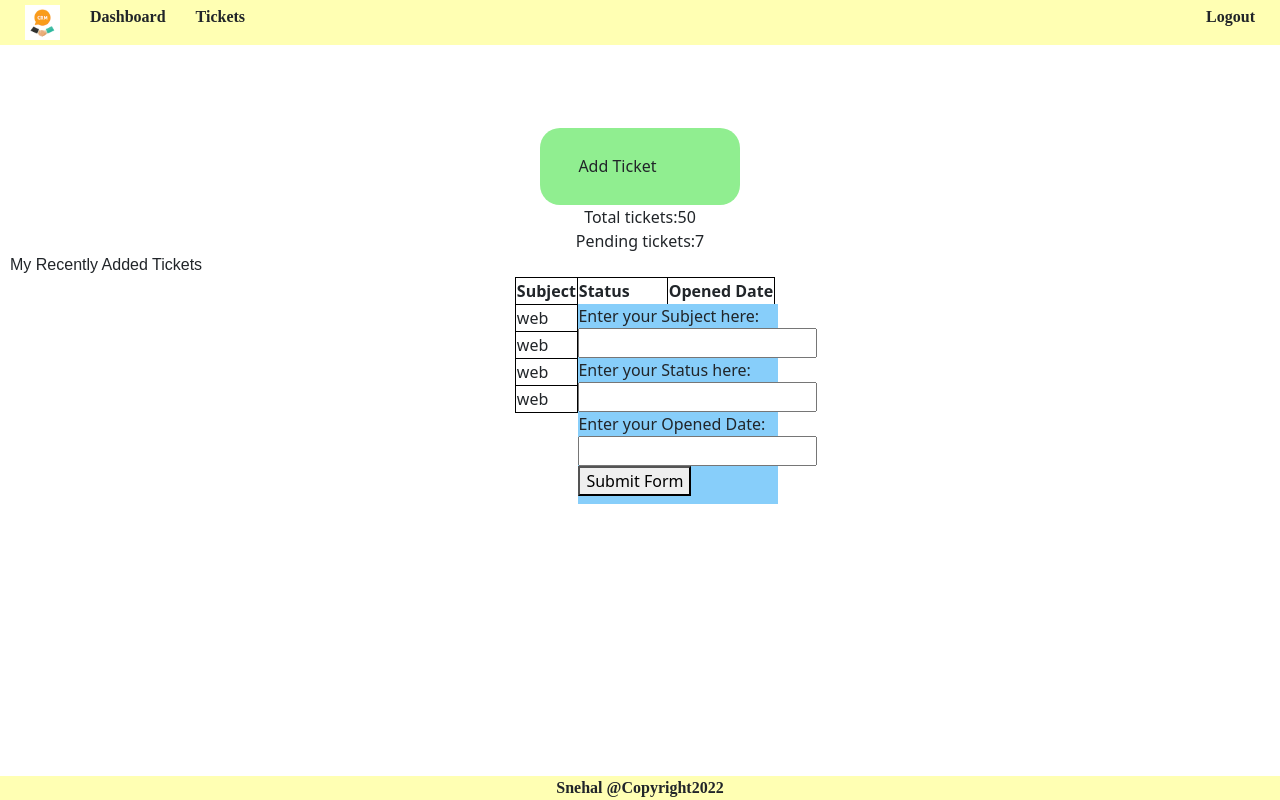
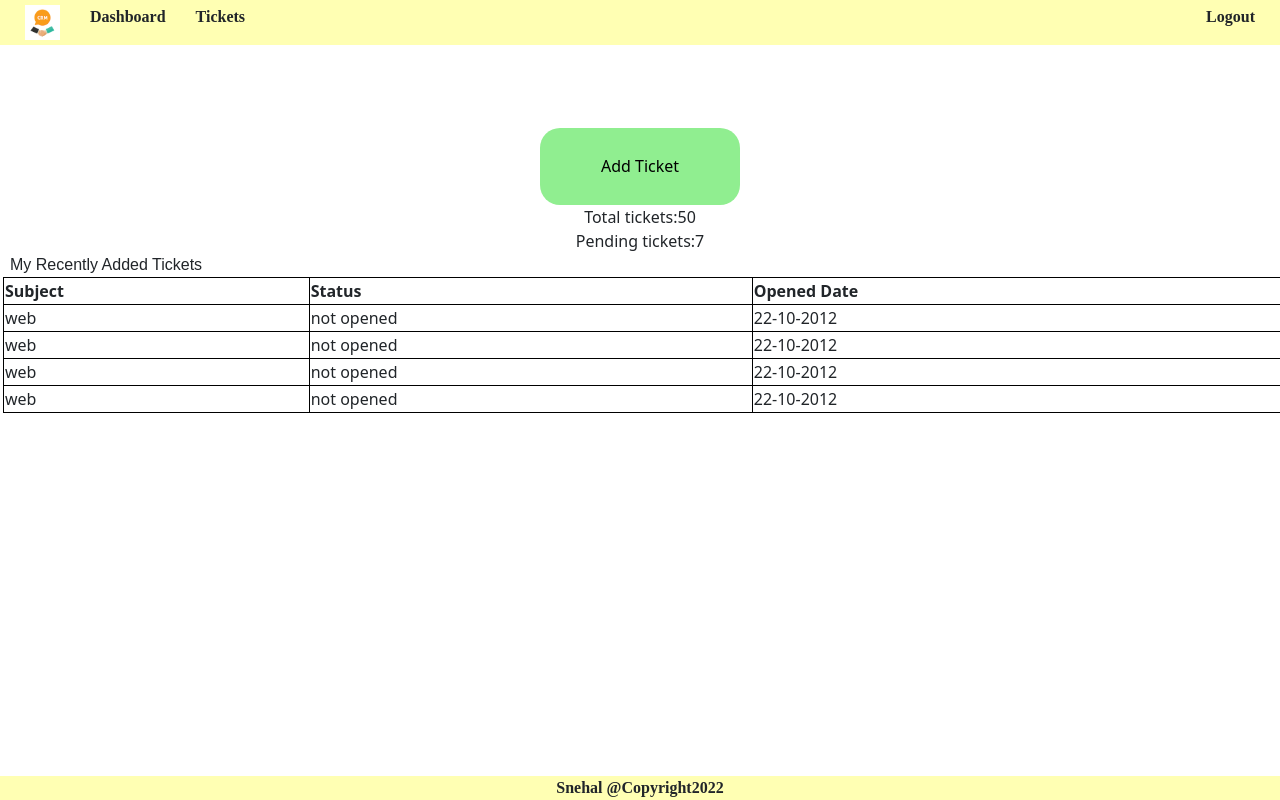
Before and after one commit to akkonrad/CRM-mernstack, a React (Create React App) app in the folder crm_frontend/: page /dashboard in a window 1280 px wide. Built offline with nearby package versions, Linux system fonts and the light colour scheme.

Commit message:
styling correction

```diff
--- a/crm_frontend/package.json
+++ b/crm_frontend/package.json
@@ -10,6 +10,7 @@
     "react": "^17.0.2",
     "react-bootstrap": "^2.1.0",
     "react-dom": "^17.0.2",
+    "react-router-dom": "^6.2.1",
     "react-scripts": "5.0.0",
     "web-vitals": "^2.1.3"
   },
--- a/crm_frontend/src/App.js
+++ b/crm_frontend/src/App.js
@@ -1,20 +1,26 @@
 
 import './App.css';
-import {Button} from 'react-bootstrap'
+import { Button } from 'react-bootstrap'
 import LoginAuth from './Authcomponents/LoginAuth';
 import Header from './DefaultLayout/Header';
 import Footer from './DefaultLayout/Footer';
 import Dashboard from './DefaultLayout/Dashboard';
+import { BrowserRouter, Routes, Route } from 'react-router-dom'
 
 
 function App() {
   return (
-    <div className="App">
-      <Header />
-      <Dashboard/>
-      {/* <LoginAuth /> */}
-      <Footer/>
-    </div>
+    <BrowserRouter>
+      <div className="App">
+          <Header />
+        <Routes>
+          <Route path='/' element={<LoginAuth/>}/>
+          <Route path='/dashboard' element={<Dashboard />}/>
+          {/* <LoginAuth /> */}
+        </Routes>
+          <Footer />
+      </div>
+    </BrowserRouter>
   );
 }
 
--- a/crm_frontend/src/DefaultLayout/Dashboard.css
+++ b/crm_frontend/src/DefaultLayout/Dashboard.css
@@ -32,16 +32,13 @@ html,body,#root,.App{
     font-family: sans-serif;
     margin-left: 10px;
 }
-.table-container{
+
+.table{
+    margin-left: 3px;
     display: flex;
-    justify-content: center;
-    align-items: center;
-}
-.table{
-    margin-left: 10px;
-    display: flex;
-    justify-content: center;
-    align-items: center;
+    flex-direction: column;
+    justify-content: flex-start;
+
 }
 .table table tr{
     margin: 10px;
--- a/crm_frontend/src/Form_addTicket/AddTicket.js
+++ b/crm_frontend/src/Form_addTicket/AddTicket.js
@@ -2,7 +2,7 @@ import React, { useState } from 'react'
 import Form from './Form';
 
 function AddTicket() {
-    const [showTicket, setshowTicket] = useState(true);
+    const [showTicket, setshowTicket] = useState(false);
     //jab true ho to ticket show hojaye mtlb form;
     function handleForm() {
         // setshowTicket(Form)
@@ -13,7 +13,7 @@ function AddTicket() {
 
     return (
         <div className='ticket-show'>
-            <div onClick={handleForm}>Add Ticket</div>
+            <button onClick={handleForm}>Add Ticket</button>
             <div className='form-show'>
                 {showTicket ? <Form /> : ''}
             </div>
--- a/crm_frontend/src/Form_addTicket/Form.css
+++ b/crm_frontend/src/Form_addTicket/Form.css
@@ -1,16 +1,60 @@
 .ticket-show{
     position: relative;
     width: 100%;
+
+}
+.ticket-show button{
+    width: 100%;
+    border: none;
+    background-color: lightgreen;
 }
 .form-show{
+    box-sizing: border-box;
     position: absolute;
-    top: 150px;
+    top: 70px;
+    right: 120px;
+    margin: 2px;
+    padding: 8px;
+    /* background-color: red; */
 
-    height: 200px;
-    width: 200px;
+    height: 400px;
+    width: 100%;
 }
 .form-container{
-    height: 200px;
-    width: 200px;
-    background-color: lightskyblue;
+    height: 380px;
+    width: 400px;
+    background-color:lightgoldenrodyellow
 }
+.form-container form{
+    width: 100%;
+    height: 100%;
+    display: flex;
+    flex-direction: column;
+    justify-content: center;
+    align-items: center;
+}
+
+.form-container form #subject{
+    width: 80%;
+    height: 10%;
+    border: none;
+
+}
+.form-container form #status{
+    width: 80%;
+    height: 10%;
+    border: none;
+}
+.form-container form button{
+    background-color: lightseagreen;
+    color: white;
+    height: 50px;
+    width: 150px;
+    border-radius: 10px;
+}
+.form-container form button:hover{
+    transform: scale(1.2,1);
+    background-color: lightblue;
+    transition: ease-in-out;
+    box-shadow: 2px 3px lightseagreen;
+}
--- a/crm_frontend/src/Form_addTicket/Form.js
+++ b/crm_frontend/src/Form_addTicket/Form.js
@@ -11,7 +11,7 @@ function Form() {
                 <input type="text" id="status"  /><br/>
                 <label for="lname">Enter your Opened Date:</label><br />
                 <input type="text" id="status" /><br />
-                <button>Submit Form</button>
+                <button type='submit'>Submit Form</button>
 
             </form>
         </div>
```
Also changed, not shown: 1 other file (tests, documents, lock files or other folders).
